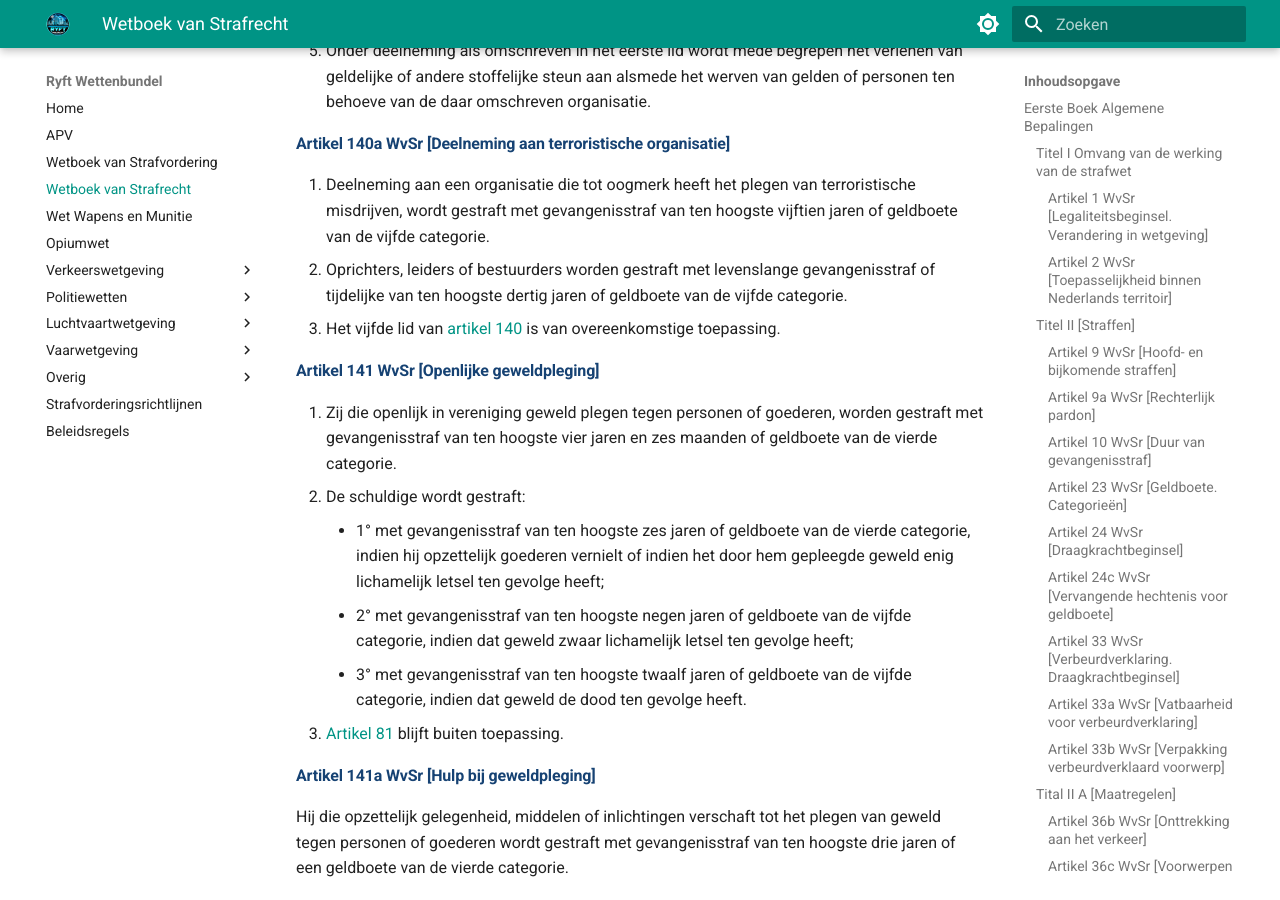
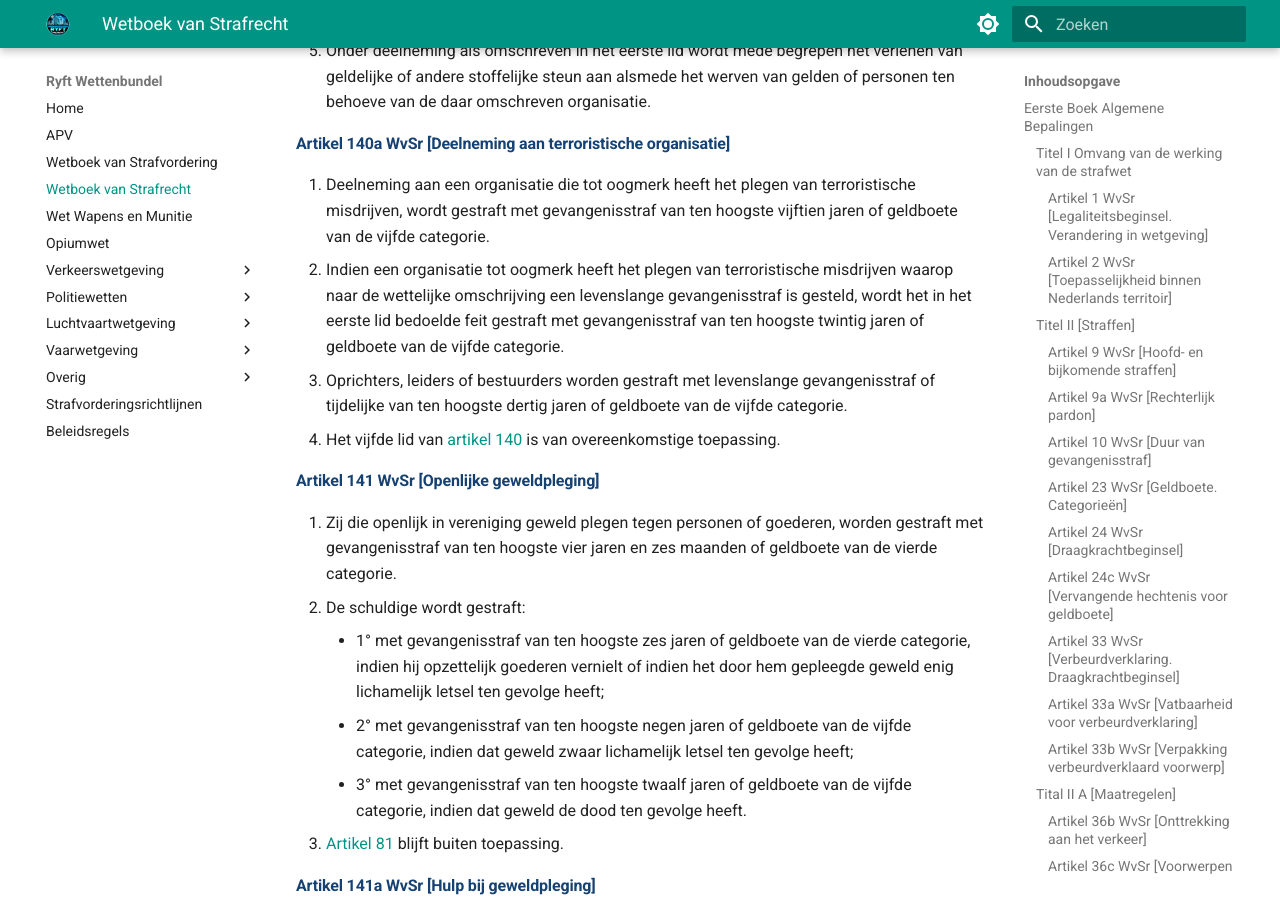
Before and after one commit to that-edward/wetten-ryft-backup, an MkDocs documentation site: the page built from docs/wetboek-van-strafrecht.md, in a window 1280 px wide and 900 px high, scrolled down 15348 px. Built offline with MkDocs 1.6.1 and Material for MkDocs 9.7.7, drawn with Linux system fonts in a browser that asks for light colours.

```diff
--- a/docs/wetboek-van-strafrecht.md
+++ b/docs/wetboek-van-strafrecht.md
@@ -390,8 +390,9 @@ Onder geweldsinstructie wordt verstaan de bij of krachtens de [Politiewet 2012](
 #### Artikel 140a WvSr [Deelneming aan terroristische organisatie]
 
 1. Deelneming aan een organisatie die tot oogmerk heeft het plegen van terroristische misdrijven, wordt gestraft met gevangenisstraf van ten hoogste vijftien jaren of geldboete van de vijfde categorie.
-2. Oprichters, leiders of bestuurders worden gestraft met levenslange gevangenisstraf of tijdelijke van ten hoogste dertig jaren of geldboete van de vijfde categorie.
-3. Het vijfde lid van [artikel 140](#artikel-140-wvsr-deelneming-aan-criminele-organisatie) is van overeenkomstige toepassing.
+2. Indien een organisatie tot oogmerk heeft het plegen van terroristische misdrijven waarop naar de wettelijke omschrijving een levenslange gevangenisstraf is gesteld, wordt het in het eerste lid bedoelde feit gestraft met gevangenisstraf van ten hoogste twintig jaren of geldboete van de vijfde categorie.
+3. Oprichters, leiders of bestuurders worden gestraft met levenslange gevangenisstraf of tijdelijke van ten hoogste dertig jaren of geldboete van de vijfde categorie.
+4. Het vijfde lid van [artikel 140](#artikel-140-wvsr-deelneming-aan-criminele-organisatie) is van overeenkomstige toepassing.
 
 #### Artikel 141 WvSr [Openlijke geweldpleging]
 
```
Also changed, not shown: docs/wetboek-van-strafvordering.md (+1 -1 lines).
